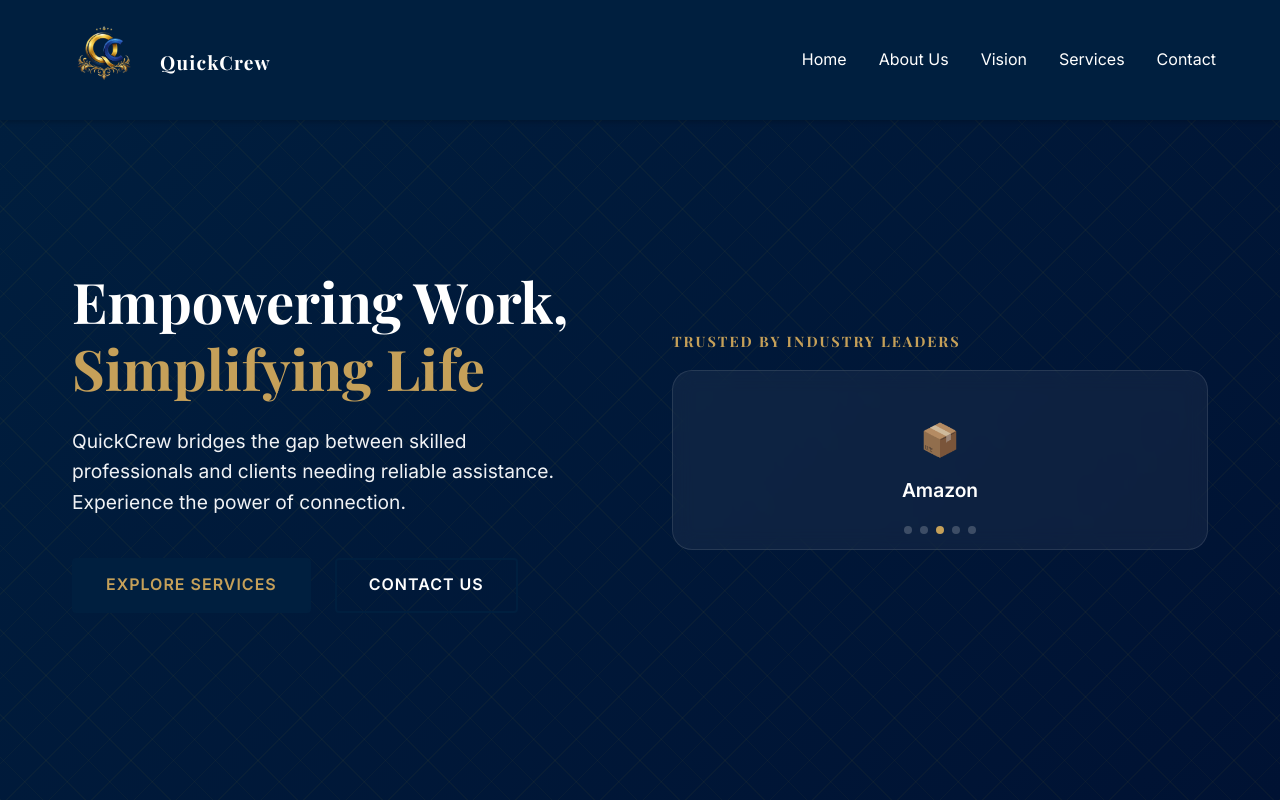
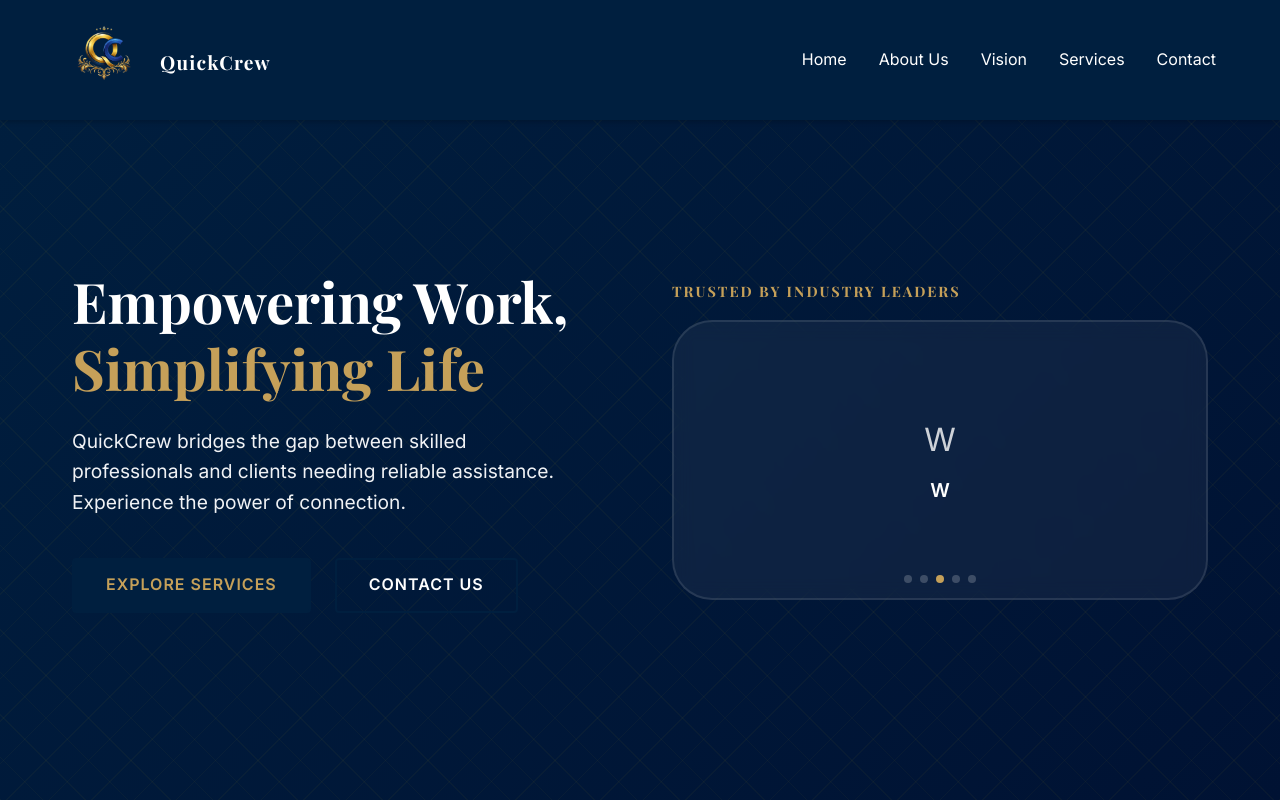
Before and after one commit to heyvji/QuickCrew, a React (Vite) app: page / in a window 1280 px wide. Shown: the top 800 px of the page. Built offline with nearby package versions, Linux system fonts and the light colour scheme.

Commit message:
version 1.02.06

```diff
--- a/src/App.css
+++ b/src/App.css
@@ -247,6 +247,11 @@ nav {
     top: 0;
     z-index: 1000;
     box-shadow: 0 2px 5px rgba(0, 0, 0, 0.2);
+    transition: transform 0.3s ease-in-out;
+}
+
+.navbar-hidden {
+    transform: translateY(-100%);
 }
 
 .nav-logo {
@@ -268,6 +273,33 @@ nav {
     display: flex;
     gap: 2rem;
     font-size: 1rem;
+}
+
+.nav-links li a {
+    position: relative;
+    text-decoration: none;
+    color: white;
+    padding-bottom: 5px;
+    transition: color 0.3s ease;
+}
+
+.nav-links li a::after {
+    content: '';
+    position: absolute;
+    width: 0;
+    height: 2px;
+    bottom: 0;
+    left: 0;
+    background-color: var(--color-secondary);
+    transition: width 0.3s ease-in-out;
+}
+
+.nav-links li a:hover {
+    color: var(--color-secondary);
+}
+
+.nav-links li a:hover::after {
+    width: 100%;
 }
 
 .hamburger {
--- a/src/components/Hero.jsx
+++ b/src/components/Hero.jsx
@@ -2,11 +2,11 @@ import React, { useState, useEffect } from 'react';
 
 const Hero = () => {
     const clients = [
-        { id: 1, name: 'Google', logo: '🌐' },
-        { id: 2, name: 'Microsoft', logo: '💻' },
-        { id: 3, name: 'Amazon', logo: '📦' },
-        { id: 4, name: 'Tesla', logo: '🚗' },
-        { id: 5, name: 'Netflix', logo: '🎬' }
+        { id: 1, name: 'Hilton', logo: 'H' },
+        { id: 2, name: 'Marriott', logo: 'M' },
+        { id: 3, name: 'W', logo: 'W' },
+        { id: 4, name: 'Four Seasons', logo: 'FS' },
+        { id: 5, name: 'Hyatt', logo: 'H' }
     ];
 
     const [currentClient, setCurrentClient] = useState(0);
@@ -38,14 +38,14 @@ const Hero = () => {
 
                 {/* Right Side: Major Clients */}
                 <div>
-                    <h3 className="mb-4" style={{ color: 'var(--color-secondary)', letterSpacing: '2px', textTransform: 'uppercase', fontSize: '0.9rem' }}>Trusted by Industry Leaders</h3>
+                    <h3 className="mb-4" style={{ color: 'var(--color-secondary)', letterSpacing: '2px', textTransform: 'uppercase', fontSize: '0.9rem', fontWeight: 'bold' }}>Trusted by Industry Leaders</h3>
                     <div style={{
                         position: 'relative',
-                        height: '180px',
+                        height: '280px',
                         backgroundColor: 'rgba(255, 255, 255, 0.05)',
                         backdropFilter: 'blur(10px)',
-                        border: '1px solid rgba(255, 255, 255, 0.1)',
-                        borderRadius: '20px',
+                        border: '2px solid rgba(255, 255, 255, 0.1)',
+                        borderRadius: '40px',
                         display: 'flex',
                         alignItems: 'center',
                         justifyContent: 'center',
@@ -61,6 +61,7 @@ const Hero = () => {
                         }}>
                             <div style={{
                                 fontSize: '2rem',
+                                // fontStyle: 'Poppins',
                                 marginBottom: '10px',
                                 color: 'rgba(255,255,255,0.8)'
                             }}>
--- a/src/components/Navbar.jsx
+++ b/src/components/Navbar.jsx
@@ -1,15 +1,39 @@
-import React, { useState } from 'react';
+import React, { useState, useEffect } from 'react';
 import companyLogo from '../assets/images/company-logo.png';
 
 const Navbar = () => {
     const [isOpen, setIsOpen] = useState(false);
+    const [isHidden, setIsHidden] = useState(false);
+    const [lastScrollY, setLastScrollY] = useState(0);
 
     const toggleMenu = () => {
         setIsOpen(!isOpen);
     };
 
+    useEffect(() => {
+        const handleScroll = () => {
+            const currentScrollY = window.scrollY;
+
+            if (currentScrollY > lastScrollY && currentScrollY > 100) {
+                // Scrolling DOWN (and not at very top) -> Hide
+                setIsHidden(true);
+            } else {
+                // Scrolling UP or at top -> Show
+                setIsHidden(false);
+            }
+
+            setLastScrollY(currentScrollY);
+        };
+
+        window.addEventListener('scroll', handleScroll);
+
+        return () => {
+            window.removeEventListener('scroll', handleScroll);
+        };
+    }, [lastScrollY]);
+
     return (
-        <nav>
+        <nav className={isHidden ? 'navbar-hidden' : ''}>
             <div className="nav-logo">
                 <div><img src={companyLogo} alt="Company Logo" width="80" height="80" /></div>
                 <div className="navbar-logo-text">
```
Also changed, not shown: 1 other file (tests, documents, lock files or other folders).
